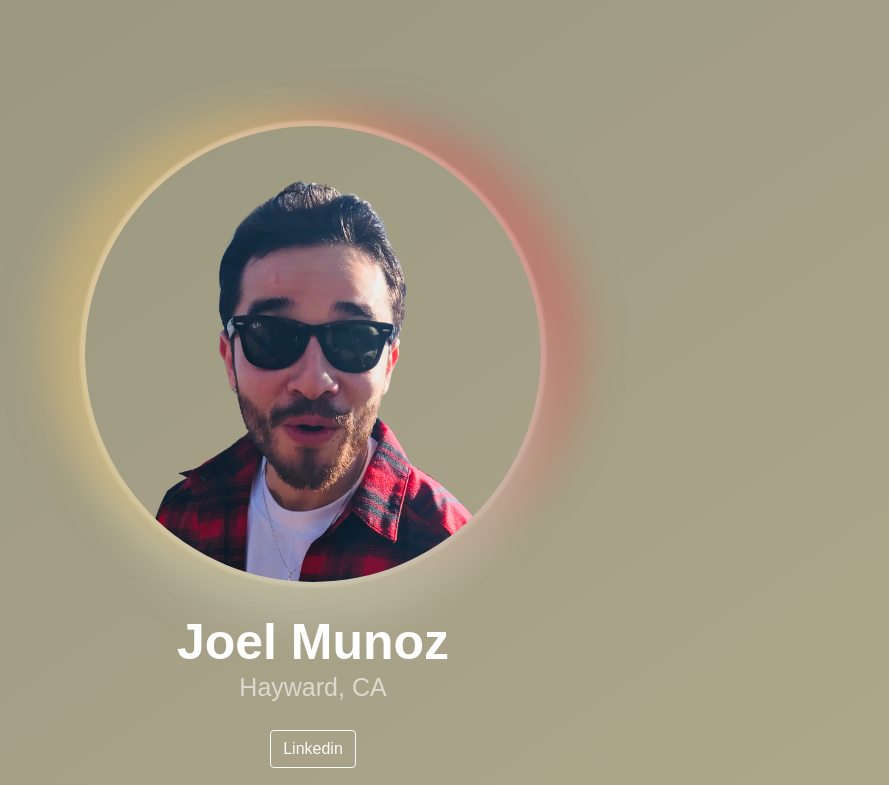
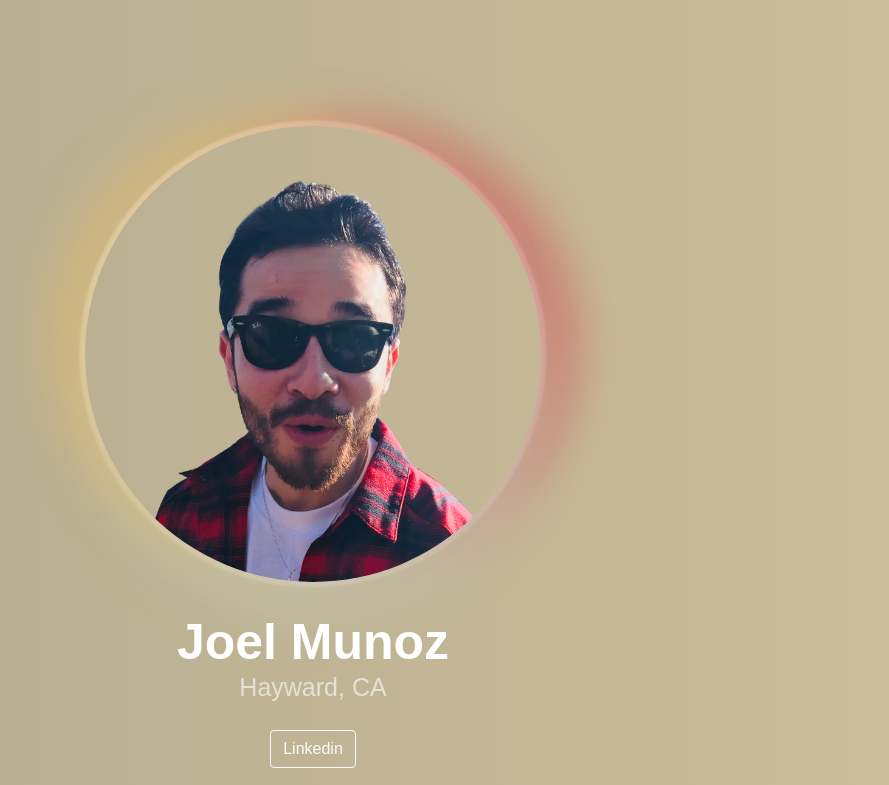
Before and after one commit to jmoonoz/link-Lists, a React (Create React App) app: page / in a window 1280 px wide. Shown: the top 785 px of the page, without its empty margins (327-1216 px from the left). Built offline with nearby package versions, Linux system fonts and the light colour scheme.

Commit message:
build created

```diff
--- a/src/styles.scss
+++ b/src/styles.scss
@@ -61,9 +61,9 @@ button{
 // ********************
 //  background gradient
 // ********************
-.background-gradient{
-  // background: linear-gradient(146deg, #7f7fd5, #86a8e7, #91eae4);
-  background: linear-gradient(146deg, #3E5151, #DECBA4, );
+// .background-gradient
+body{
+  background: linear-gradient(90deg, #3E5151, #DECBA4, );
   // background: linear-gradient(-45deg, #16222A, #3A6073, );
   // background: linear-gradient(90deg, #0f2027, #203a43, #2c5364 );
   background-size: 600% 600%;
```
Also changed, not shown: 14 other files (tests, documents, lock files or other folders).
